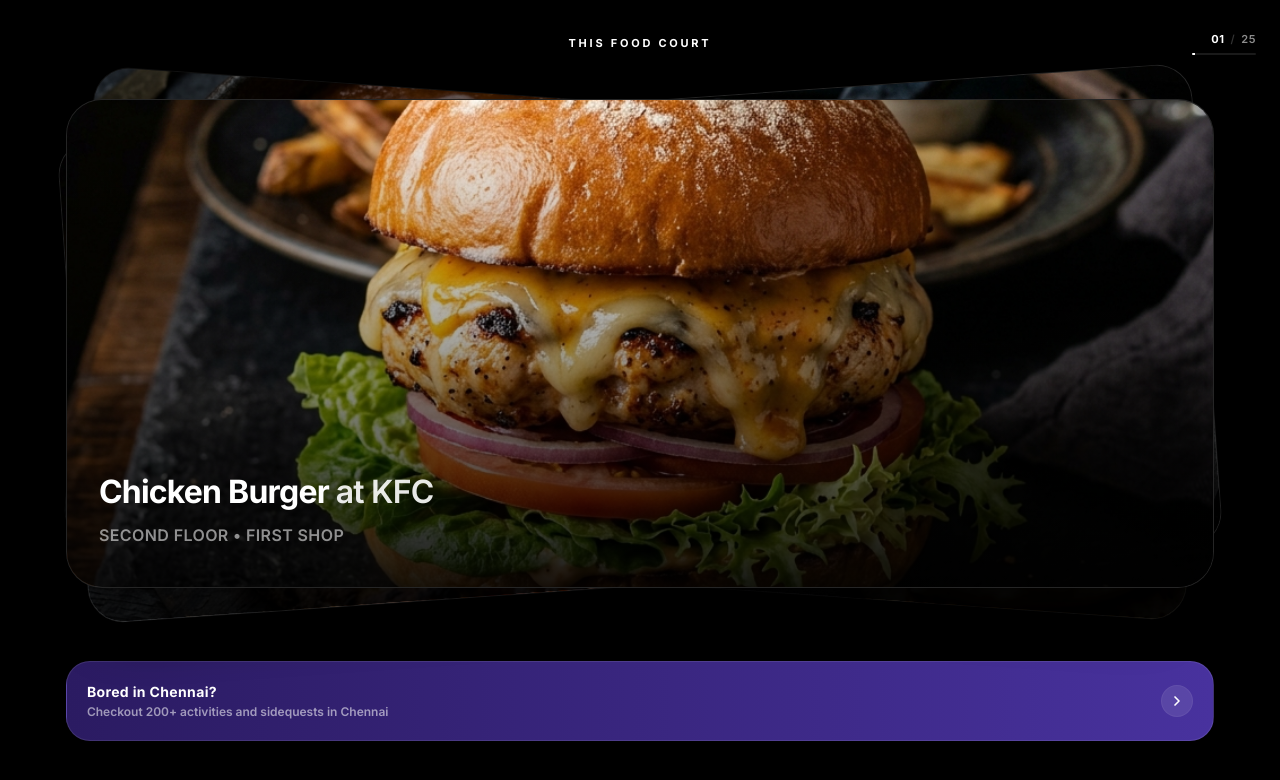
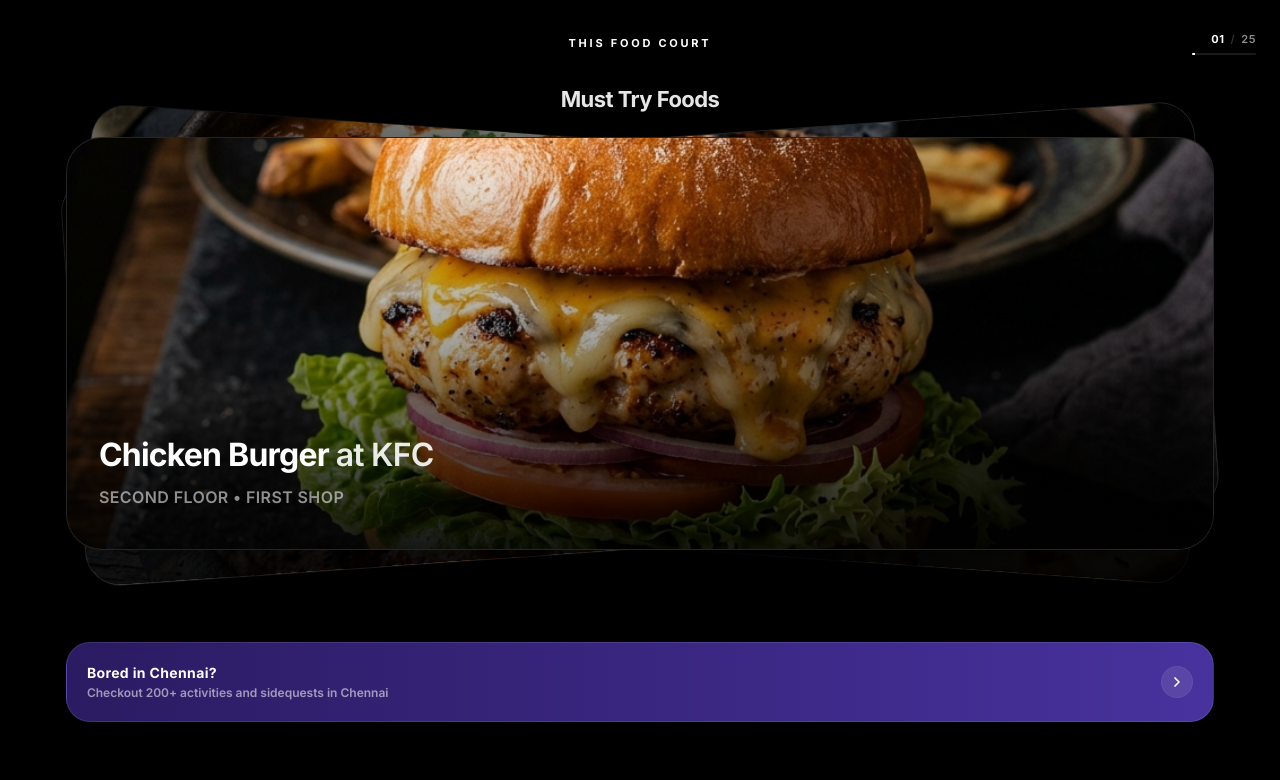
Before and after one commit to thechennaidiaries/must-try-menu, a Next.js app: page / in a window 1280 px wide. Shown: the top 780 px of the page. Built offline with nearby package versions, Linux system fonts and the light colour scheme.

Commit message:
feat: add Must Try Foods heading and reduce card height to 55dvh

```diff
--- a/app/page.tsx
+++ b/app/page.tsx
@@ -24,19 +24,29 @@ export default function Home() {
         </div>
       </header>
 
-      {/* Padding between Header and Card: 5% height */}
-      <div className="h-[5dvh] w-full" />
+      {/* Spacer: 2% height */}
+      <div className="h-[2dvh] w-full" />
 
-      {/* Middle Card Area: 65% height */}
-      <section className="h-[65dvh] w-full flex items-center justify-center overflow-visible">
+      {/* Heading: 6% height */}
+      <div className="h-[6dvh] w-full flex items-center justify-center overflow-hidden">
+        <h2 className="text-[22px] font-bold tracking-tight text-white/90 text-center select-none">
+          Must Try Foods
+        </h2>
+      </div>
+
+      {/* Spacer: 2% height */}
+      <div className="h-[2dvh] w-full" />
+
+      {/* Middle Card Area: 55% height */}
+      <section className="h-[55dvh] w-full flex items-center justify-center overflow-visible">
         <DishDeck dishes={dishes} onIndexChange={setCurrentIndex} />
       </section>
 
       {/* Spacing / Gap: 5% height */}
       <div className="h-[5dvh] w-full" />
 
-      {/* Bottom Action Area: 20% height */}
-      <footer className="h-[20dvh] w-full flex items-center justify-center overflow-hidden pb-safe">
+      {/* Bottom Action Area: 25% height */}
+      <footer className="h-[25dvh] w-full flex items-center justify-center overflow-hidden pb-safe">
         <ActionButton />
       </footer>
     </main>
```
